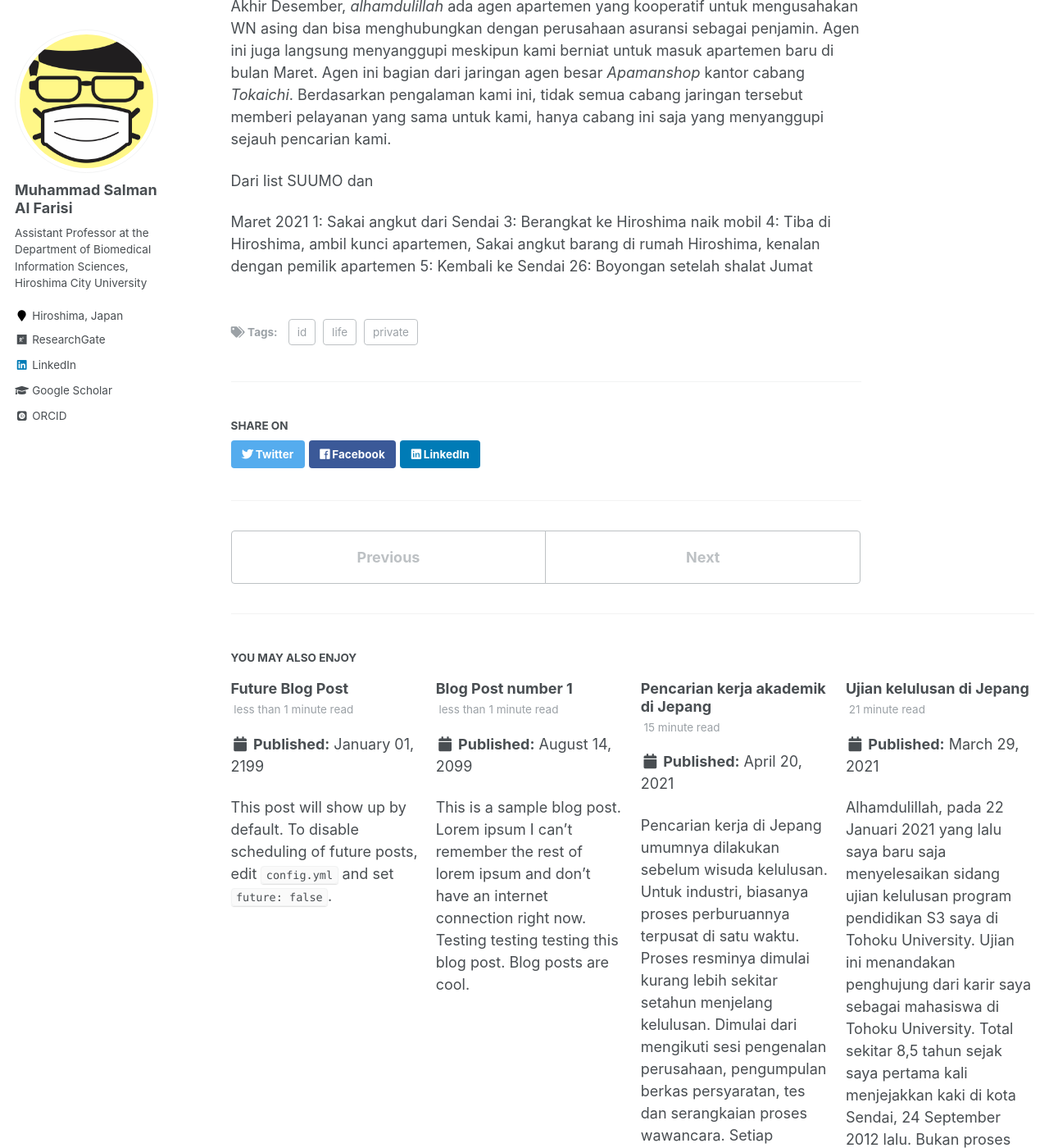
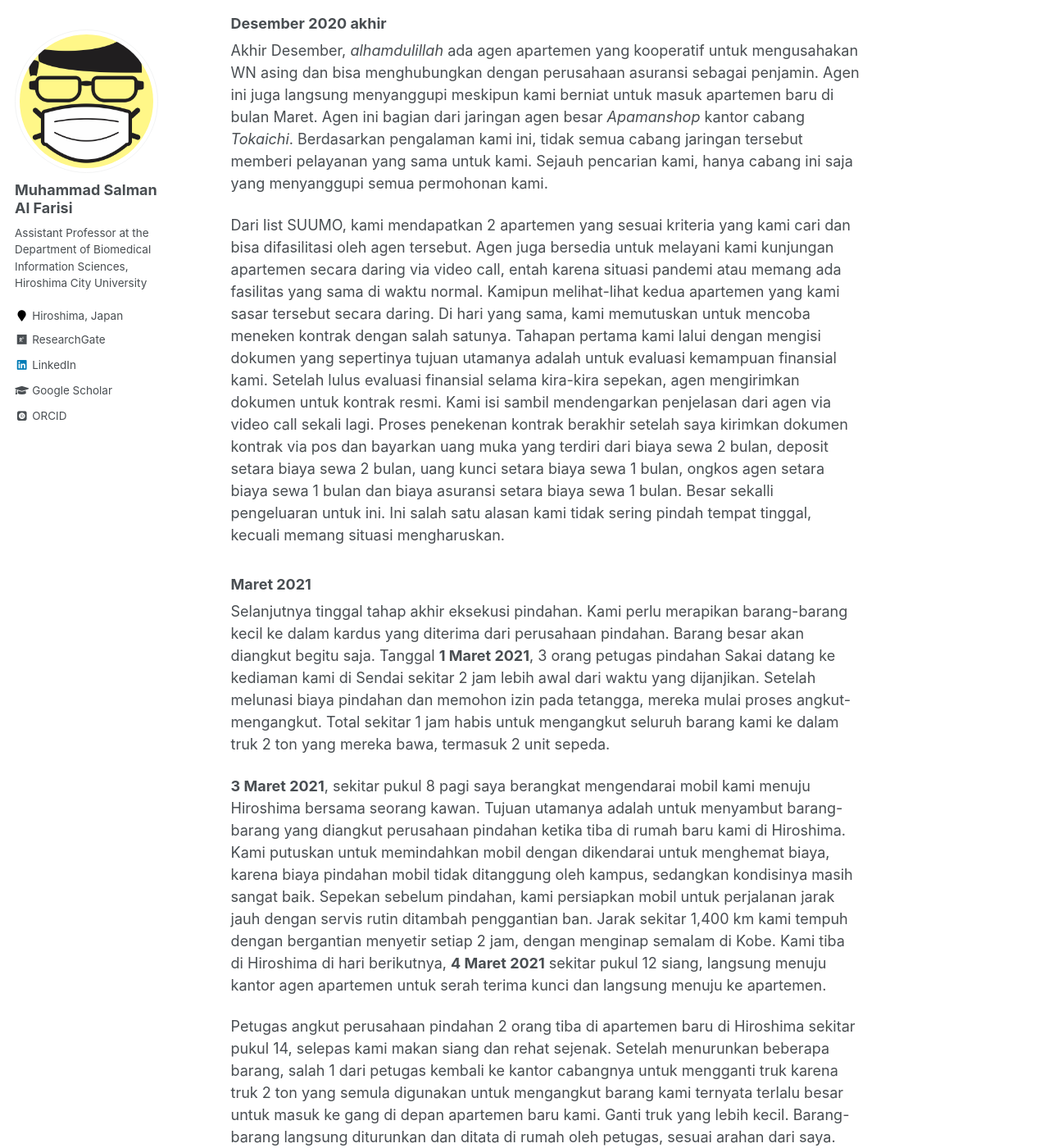
Before and after one commit to msalfarisi/msalfarisi.github.io, a Jekyll site: the page built from _posts/2021-06-14-pindah-sendai-hiroshima.md, in a window 1280 px wide and 1400 px high, scrolled down 3453 px. Shown: the whole window at 82% size. Built offline with Jekyll 4.4.1, drawn with Linux system fonts in a browser that asks for light colours; some web fonts are replaced; some of the changed text lies outside the part shown.

Commit message:
Update and rename 2091-06-14-pindah-sendai-hiroshima.md to 2021-06-14-pindah-sendai-hiroshima.md

```diff
--- a/_posts/2091-06-14-pindah-sendai-hiroshima.md
+++ b/_posts/2021-06-14-pindah-sendai-hiroshima.md
@@ -1,6 +1,6 @@
 ---
 title: 'Pindahan jarak jauh di Jepang: Sendai-Hiroshima'
-date: 2091-06-14
+date: 2021-06-14
 permalink: /blog/2021/06/pindah-sendai-hiroshima/
 tags:
   - id
@@ -39,17 +39,22 @@ Seorang petugas Art datang duluan di pagi hari. Setelah melihat-lihat jumlah bar
 
 Berselang sekitar 2 jam, giliran petugas Sakai datang. Kami lupa menyimpan cinderamata dari petugas Art ketika itu, jadi mungkin petugas Sakai paham bahwa petugas Art sudah datang terlebih dahulu. Setelah melihat-lihat jumlah barang, ia juga memutuskan untuk menggunakan truk berukuran 2 ton untuk barang-barang kami. Setelah saya sampaikan preferensi waktu pindahan kami, iapun menunjukkan estimasi biaya pindahan, 2 kali lipat dari anggaran kami. Kemudian ia langsung menarik lagi estimasinya dan menambahkan diskon karena kami cukup awal dalam meminta estimasi. Saya sampaikan bahwa anggaran kami hanya 60% dari estimasi yang diajukan, setelah diskon. Kemudian ia menawarkan bila tidak semua barang dibawa, mungkin bisa pindahan menggunakan truk yang lebih kecil dan biaya bisa ditekan. Setelahnya ia memohon izin untuk menelepon atasannya di kantor. Setelah berdiskusi dengan atasannya, ia menawarkan ongkos total termasuk pajak sesuai dengan anggaran saya, bila saya setuju untuk meneken kontrak saat itu juga.
 
-Saya meminta waktu untuk berpikir. Sambil menunggu, ia menunjukkan kelebihan perusahaannya dibandingkan Art. Menarik juga, karena ia membawa dokumen lengkap perbandingan perusahaannya dengan perusahaan pesaing. Selain itu, ia juga menyampaikan bila saya menunda keputusan maka ia akan meninggalkan estimasi yang awal setelah diskon, bukan estimasi akhir yang nominalnya di bawah anggaran kami. Karena belum ada kepastian juga dari Art apakah mereka bisa menurunkan harga hingga di bawah anggaran kami, maka kami putuskan untuk meneken kontrak dengan Sakai. Petugas langsung memberikan kardus sebanyak 30 lembar untuk modal kami pindahan.
+Saya meminta waktu untuk berpikir. Sambil menunggu, ia menunjukkan kelebihan perusahaannya dibandingkan Art. Menarik juga, karena ia membawa dokumen lengkap perbandingan perusahaannya dengan perusahaan pesaing. Selain itu, ia juga menyampaikan bila saya menunda keputusan maka ia akan meninggalkan estimasi yang awal setelah diskon, bukan estimasi akhir yang nominalnya di bawah anggaran kami. Karena belum ada kepastian juga dari Art apakah mereka bisa menurunkan harga hingga di bawah anggaran kami, maka kami putuskan untuk meneken kontrak dengan Sakai. Petugas langsung memberikan kardus sebanyak 30 lembar untuk modal kami pindahan. Tidak ada pembayaran uang muka sepeserpun, semua biaya dibayarkan ketika petugas angkut datang di hari-H pindahan.
 
 ### Desember 2020 akhir
 
-Akhir Desember, _alhamdulillah_ ada agen apartemen yang kooperatif untuk mengusahakan WN asing dan bisa menghubungkan dengan perusahaan asuransi sebagai penjamin. Agen ini juga langsung menyanggupi meskipun kami berniat untuk masuk apartemen baru di bulan Maret. Agen ini bagian dari jaringan agen besar _Apamanshop_ kantor cabang _Tokaichi_. Berdasarkan pengalaman kami ini, tidak semua cabang jaringan tersebut memberi pelayanan yang sama untuk kami, hanya cabang ini saja yang menyanggupi sejauh pencarian kami.
+Akhir Desember, _alhamdulillah_ ada agen apartemen yang kooperatif untuk mengusahakan WN asing dan bisa menghubungkan dengan perusahaan asuransi sebagai penjamin. Agen ini juga langsung menyanggupi meskipun kami berniat untuk masuk apartemen baru di bulan Maret. Agen ini bagian dari jaringan agen besar _Apamanshop_ kantor cabang _Tokaichi_. Berdasarkan pengalaman kami ini, tidak semua cabang jaringan tersebut memberi pelayanan yang sama untuk kami. Sejauh pencarian kami, hanya cabang ini saja yang menyanggupi semua permohonan kami.
 
-Dari list SUUMO dan
+Dari list SUUMO, kami mendapatkan 2 apartemen yang sesuai kriteria yang kami cari dan bisa difasilitasi oleh agen tersebut. Agen juga bersedia untuk melayani kami kunjungan apartemen secara daring via video call, entah karena situasi pandemi atau memang ada fasilitas yang sama di waktu normal. Kamipun melihat-lihat kedua apartemen yang kami sasar tersebut secara daring. Di hari yang sama, kami memutuskan untuk mencoba meneken kontrak dengan salah satunya. Tahapan pertama kami lalui dengan mengisi dokumen yang sepertinya tujuan utamanya adalah untuk evaluasi kemampuan finansial kami. Setelah lulus evaluasi finansial selama kira-kira sepekan, agen mengirimkan dokumen untuk kontrak resmi. Kami isi sambil mendengarkan penjelasan dari agen via video call sekali lagi. Proses penekenan kontrak berakhir setelah saya kirimkan dokumen kontrak via pos dan bayarkan uang muka yang terdiri dari biaya sewa 2 bulan, deposit setara biaya sewa 2 bulan, uang kunci setara biaya sewa 1 bulan, ongkos agen setara biaya sewa 1 bulan dan biaya asuransi setara biaya sewa 1 bulan. Besar sekalli pengeluaran untuk ini. Ini salah satu alasan kami tidak sering pindah tempat tinggal, kecuali memang situasi mengharuskan.
 
-Maret 2021
-1: Sakai angkut dari Sendai
-3: Berangkat ke Hiroshima naik mobil
-4: Tiba di Hiroshima, ambil kunci apartemen, Sakai angkut barang di rumah Hiroshima, kenalan dengan pemilik apartemen
-5: Kembali ke Sendai
-26: Boyongan setelah shalat Jumat
+### Maret 2021
+
+Selanjutnya tinggal tahap akhir eksekusi pindahan. Kami perlu merapikan barang-barang kecil ke dalam kardus yang diterima dari perusahaan pindahan. Barang besar akan diangkut begitu saja. Tanggal **1 Maret 2021**, 3 orang petugas pindahan Sakai datang ke kediaman kami di Sendai sekitar 2 jam lebih awal dari waktu yang dijanjikan. Setelah melunasi biaya pindahan dan memohon izin pada tetangga, mereka mulai proses angkut-mengangkut. Total sekitar 1 jam habis untuk mengangkut seluruh barang kami ke dalam truk 2 ton yang mereka bawa, termasuk 2 unit sepeda.
+
+**3 Maret 2021**, sekitar pukul 8 pagi saya berangkat mengendarai mobil kami menuju Hiroshima bersama seorang kawan. Tujuan utamanya adalah untuk menyambut barang-barang yang diangkut perusahaan pindahan ketika tiba di rumah baru kami di Hiroshima. Kami putuskan untuk memindahkan mobil dengan dikendarai untuk menghemat biaya, karena biaya pindahan mobil tidak ditanggung oleh kampus, sedangkan kondisinya masih sangat baik. Sepekan sebelum pindahan, kami persiapkan mobil untuk perjalanan jarak jauh dengan servis rutin ditambah penggantian ban. Jarak sekitar 1,400 km kami tempuh dengan bergantian menyetir setiap 2 jam, dengan menginap semalam di Kobe. Kami tiba di Hiroshima di hari berikutnya, **4 Maret 2021** sekitar pukul 12 siang, langsung menuju kantor agen apartemen untuk serah terima kunci dan langsung menuju ke apartemen.
+
+Petugas angkut perusahaan pindahan 2 orang tiba di apartemen baru di Hiroshima sekitar pukul 14, selepas kami makan siang dan rehat sejenak. Setelah menurunkan beberapa barang, salah 1 dari petugas kembali ke kantor cabangnya untuk mengganti truk karena truk 2 ton yang semula digunakan untuk mengangkut barang kami ternyata terlalu besar untuk masuk ke gang di depan apartemen baru kami. Ganti truk yang lebih kecil. Barang-barang langsung diturunkan dan ditata di rumah oleh petugas, sesuai arahan dari saya. Listrik, air dan gas diaktifkan di hari yang sama.
+
+Tidak lama setelah petugas angkut menyelesaikan tugasnya, sekitar pukul 16, bel rumah kami berbunyi. Ternyata nenek pemilik apartemen mendahului mengunjungi kami. Beliau memperkenalkan diri dan memberi saya booklet berisi informasi penting dasar untuk bertahan hidup di Hiroshima. Selanjutnya, karena saya juga sudah menyiapkan oleh-oleh, gantian saya langsung berkunjung balik untuk berkenalan juga dengan kakek pemilik apartemen. Saya dan kawan saya kemudian kembali lagi ke Sendai beberapa hari berikutnya dengan pesawat.
+
+**26 Maret 2021**, selepas shalat Jumat, kami sekeluarga resmi pindah dari Sendai ke Hiroshima, dengan penerbangan langsung Sendai-Hiroshima, bersambung dengan bus-kereta dan taksi, komplit.
```
